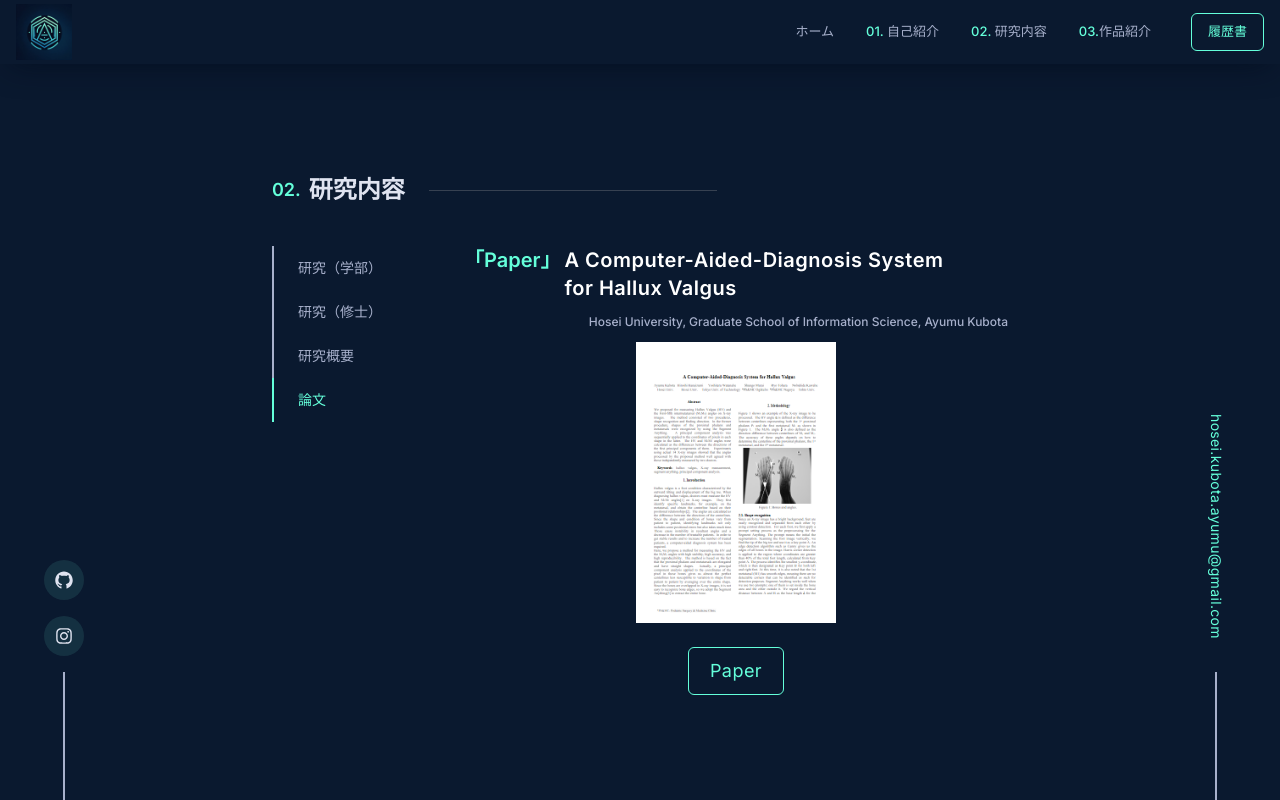
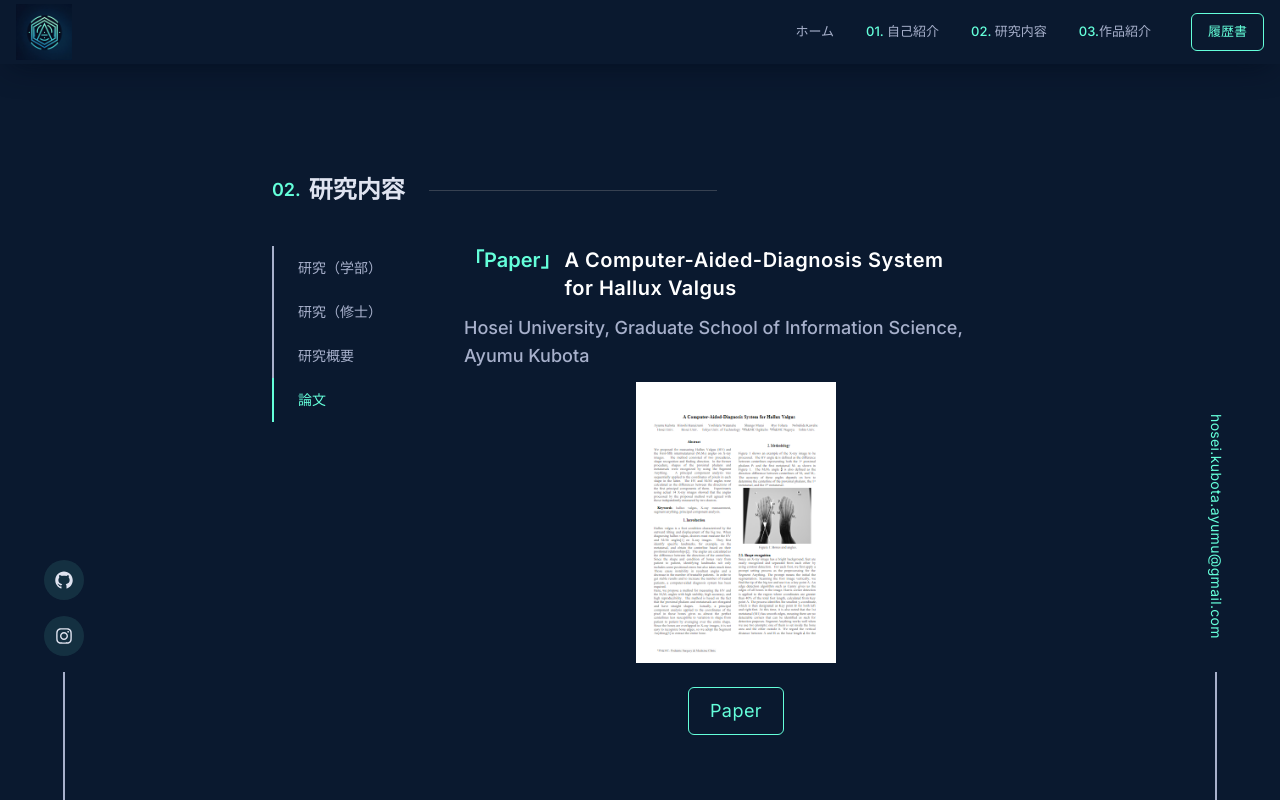
Before and after one commit to Ayumu0922/portfolio, a Next.js app: page / in a window 1280 px wide. Both pictures are taken after a click on the item "論文". Built offline with nearby package versions, Linux system fonts and the light colour scheme.

Commit message:
Update Paper.tsx

```diff
--- a/components/works/Paper.tsx
+++ b/components/works/Paper.tsx
@@ -19,7 +19,7 @@ const Paper = () => {
         </span>
       </h3>
       <div className="flex justify-end">
-        <p className=" xs:text-xs md:text-lgmb-3 font-medium text-textDark mb-3">
+        <p className="xs:text-xs md:text-lg mb-3 font-medium text-textDark mb-3">
           Hosei University, Graduate School of Information Science, Ayumu Kubota
         </p>
       </div>
```
